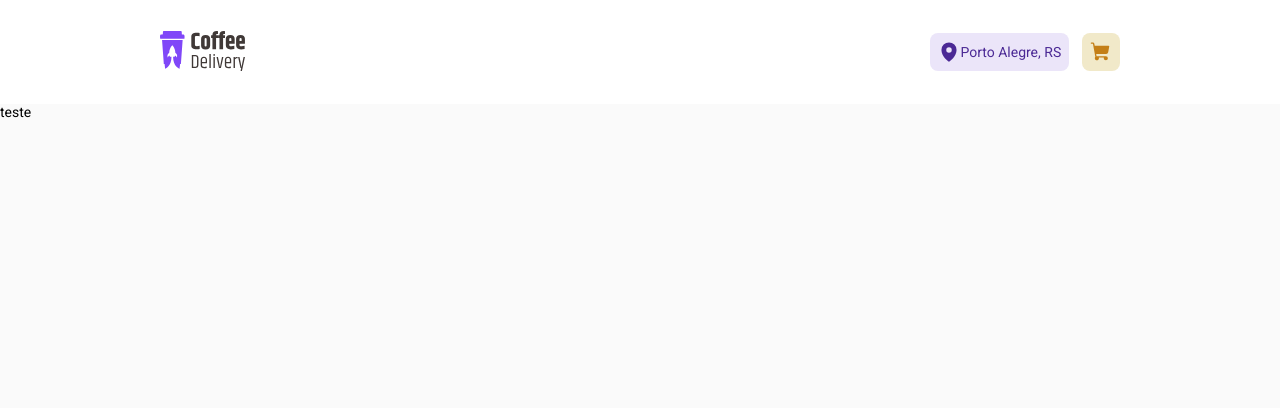
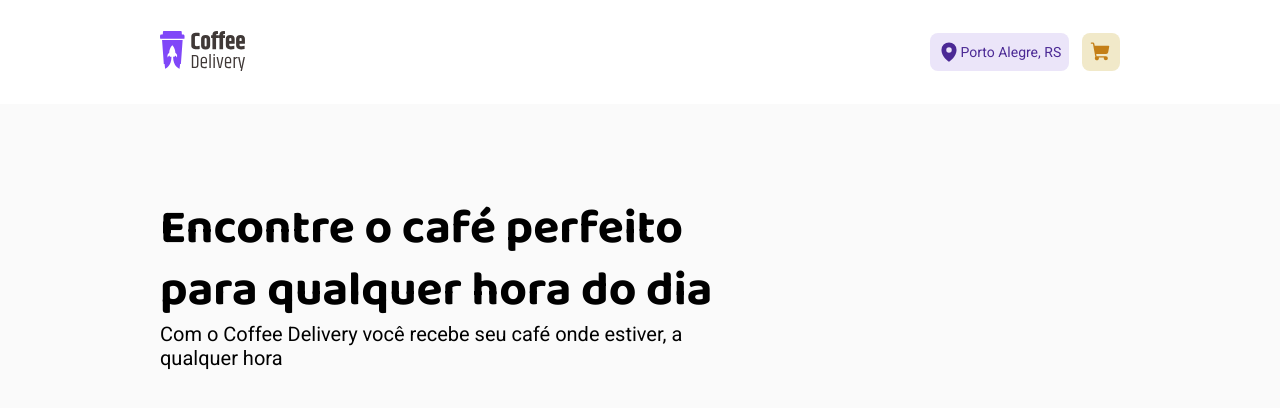
Before and after one commit to tsxfabio/ignite-coffee-delivery, a React (Vite) app: page / in a window 1280 px wide. Shown: the top 408 px of the page. Built offline with nearby package versions, Linux system fonts and the light colour scheme.

Commit message:
att header

```diff
--- a/src/pages/Home/index.tsx
+++ b/src/pages/Home/index.tsx
@@ -3,7 +3,15 @@ import { HeaderContainer } from './styles'
 export function Home() {
   return (
     <div>
-      <HeaderContainer>teste</HeaderContainer>
+      <HeaderContainer>
+        <div className="titleAndDescriptionHeader">
+          <h1>Encontre o café perfeito para qualquer hora do dia</h1>
+          <span>
+            Com o Coffee Delivery você recebe seu café onde estiver, a qualquer
+            hora
+          </span>
+        </div>
+      </HeaderContainer>
     </div>
   )
 }
--- a/src/pages/Home/styles.ts
+++ b/src/pages/Home/styles.ts
@@ -1,5 +1,20 @@
 import styled from 'styled-components'
 
 export const HeaderContainer = styled.header`
+  padding: 5.875rem 10rem;
   height: 544px;
+
+  .titleAndDescriptionHeader {
+    width: 60%;
+    h1 {
+      font-family: 'Baloo 2', cursive;
+      font-size: 3rem;
+      line-height: 3.875rem;
+    }
+    span {
+      font-family: 'Roboto', sans-serif;
+      font-size: 1.25rem;
+      margin-top: 1rem;
+    }
+  }
 `
```
Also changed, not shown: src/assets/imagem-header.png (added).
